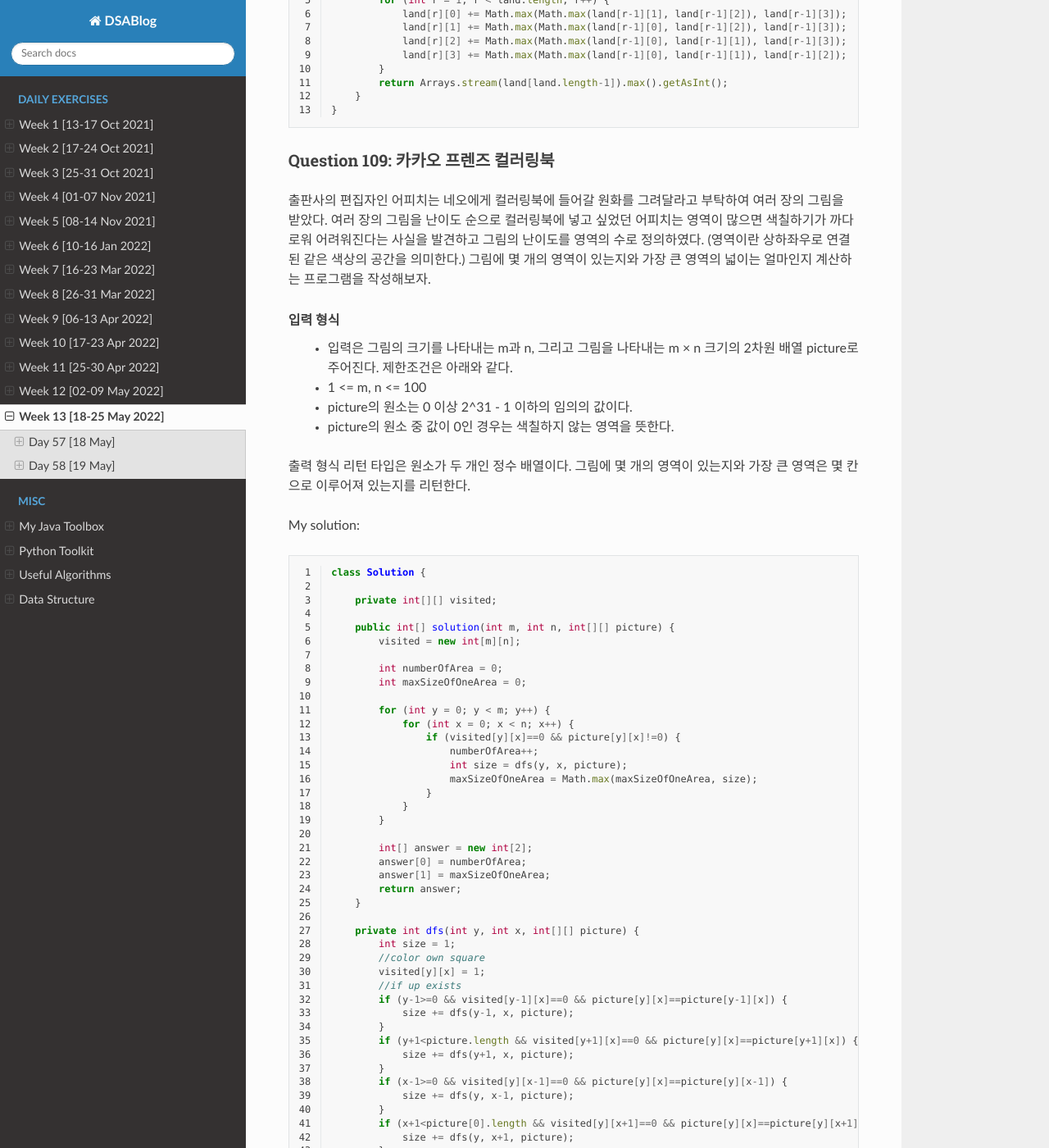
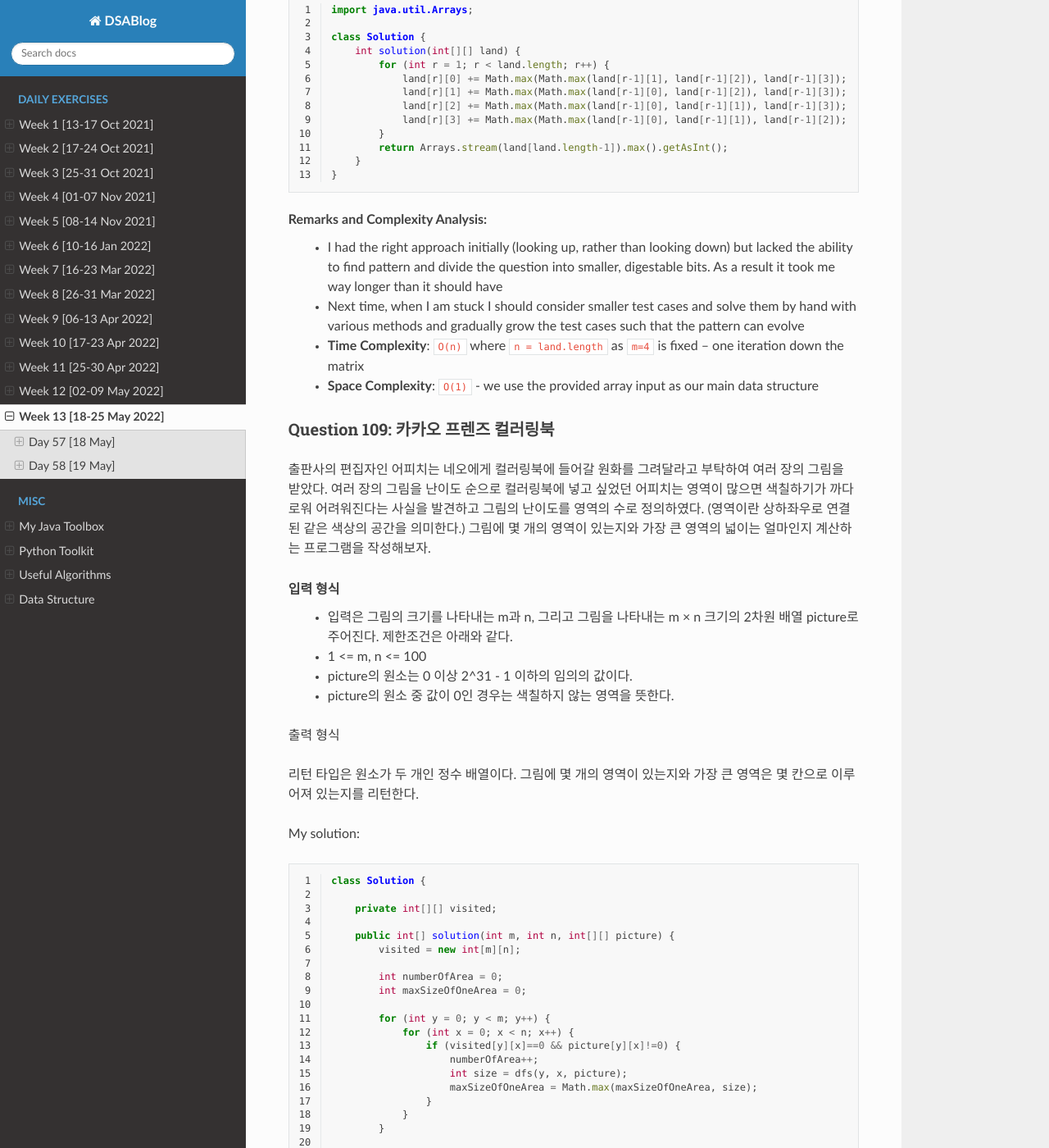
Before and after one commit to binchoi/dsa-blog, a Sphinx documentation site: the page built from docs/source/week13.rst, in a window 1280 px wide and 1400 px high, scrolled down 4834 px. Shown: the whole window at 82% size. Built offline with Sphinx 7.4.7 and the Read the Docs theme 2.0.0, drawn with Linux system fonts in a browser that asks for light colours; some of the changed text lies outside the part shown.

Commit message:
Fix index page

```diff
--- a/docs/source/index.rst
+++ b/docs/source/index.rst
@@ -8,7 +8,7 @@
 
 **AIM**: to record my learning process of data structures and algorithms
 
-[**i.e**: my path to becoming ALGOAT 🐐]
+[**i.e**: my path to becoming an ALGOAT 🐐]
 
 .. toctree::
    :maxdepth: 1
--- a/docs/source/week13.rst
+++ b/docs/source/week13.rst
@@ -223,6 +223,9 @@
         }
     }
 
+Remarks and Complexity Analysis:
+ * Good practice of OOP!
+
 Day 58 [19 May]
 ================
 Question 108: 땅따먹기
@@ -254,6 +257,12 @@
         }
     }
 
+Remarks and Complexity Analysis:
+ * I had the right approach initially (looking up, rather than looking down) but lacked the ability to find pattern and divide the question into smaller, digestable bits. As a result it took me way longer than it should have
+ * Next time, when I am stuck I should consider smaller test cases and solve them by hand with various methods and gradually grow the test cases such that the pattern can evolve
+ * **Time Complexity**: ``O(n)`` where ``n = land.length`` as ``m=4`` is fixed -- one iteration down the matrix
+ * **Space Complexity**: ``O(1)`` - we use the provided array input as our main data structure
+
 Question 109: 카카오 프렌즈 컬러링북
 ------------------------------------------------
 
@@ -267,6 +276,7 @@
  * picture의 원소 중 값이 0인 경우는 색칠하지 않는 영역을 뜻한다.
 
 출력 형식
+
 리턴 타입은 원소가 두 개인 정수 배열이다. 그림에 몇 개의 영역이 있는지와 가장 큰 영역은 몇 칸으로 이루어져 있는지를 리턴한다.
 
 My solution:
@@ -320,3 +330,9 @@
             return size;
         }
     }
+
+Remarks and Complexity Analysis:
+ * Solved this question faster than expected (which made me very glad!)
+ * Standard dfs with visited matrix and iterating throw all cells sequentially. Pretty simple question compared to leetcode dfs problems.
+ * **Time Complexity**: ``O(m*n)``
+ * **Space Complexity**: ``O(m*n)`` for visited table
```
Also changed, not shown: 7 other files.
